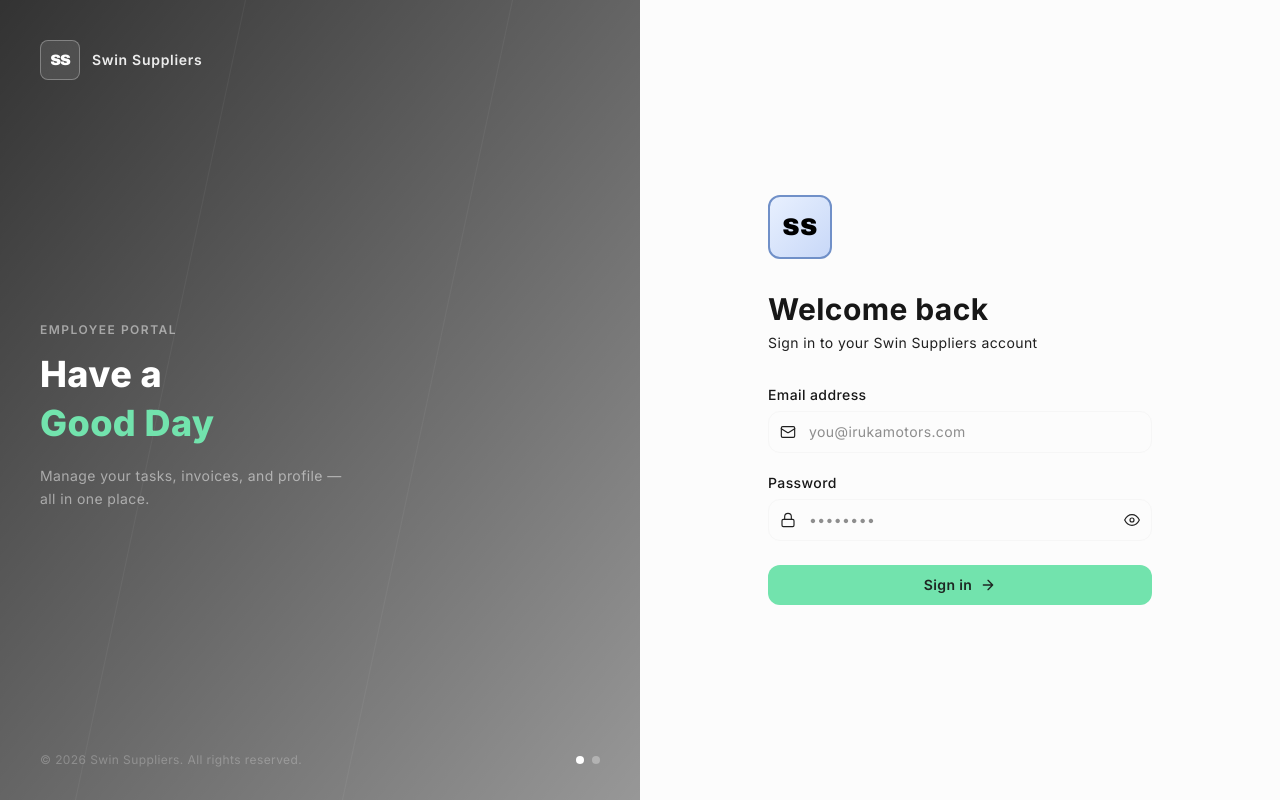
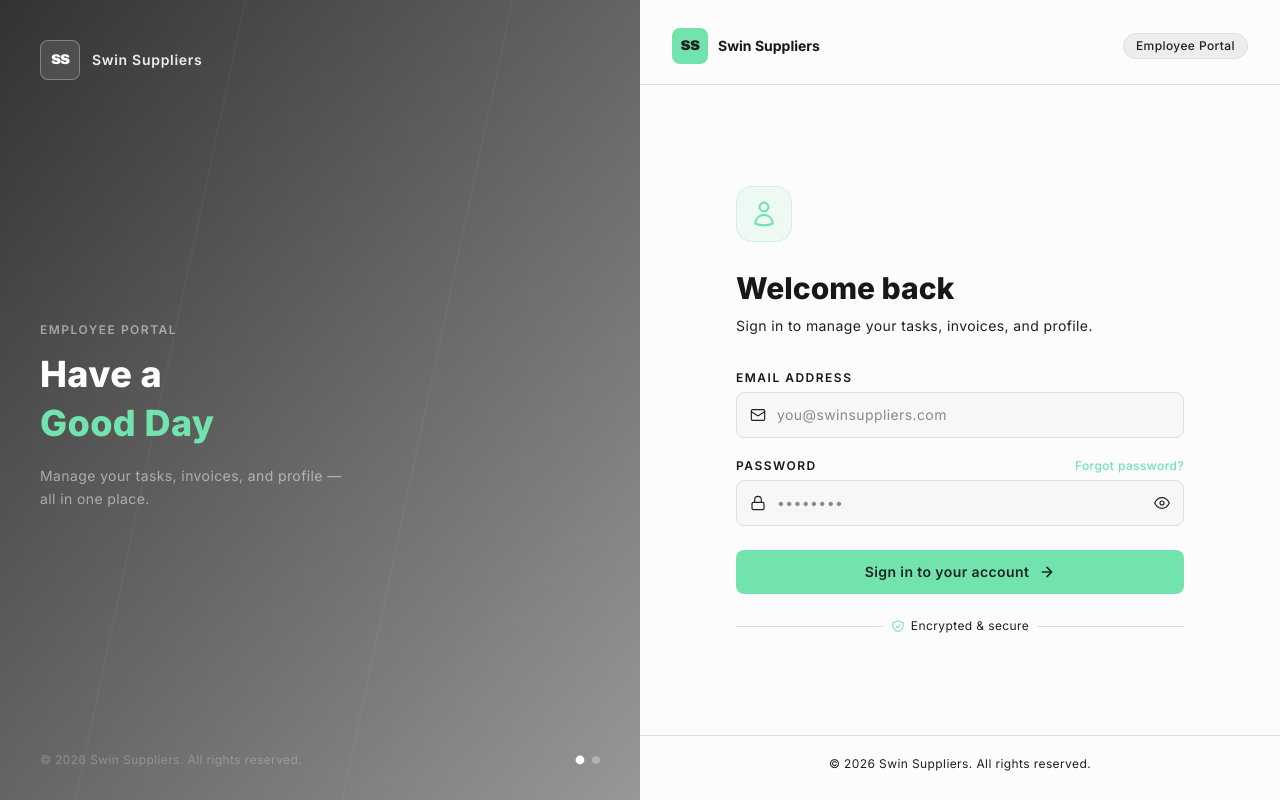
Before and after one commit to CrazeSliit/swing-suppliers, a Next.js app: page /login in a window 1280 px wide. Built offline with nearby package versions, Linux system fonts and the light colour scheme; no server answers.

Commit message:
Enhance LoginForm styling with border, padding, and background for improved visual appeal

```diff
--- a/app/login/LoginForm.tsx
+++ b/app/login/LoginForm.tsx
@@ -14,11 +14,11 @@ export default function LoginForm() {
 
       {/* Email */}
       <div className="flex flex-col gap-1.5">
-        <label htmlFor="email" className="text-sm font-medium text-foreground">
-          Email address
+        <label htmlFor="email" className="text-xs font-semibold text-foreground uppercase tracking-widest">
+          Email Address
         </label>
         <div className="relative">
-          <span className="absolute left-3 top-1/2 -translate-y-1/2 text-muted-foreground pointer-events-none">
+          <span className="absolute left-3.5 top-1/2 -translate-y-1/2 text-muted-foreground pointer-events-none">
             <svg viewBox="0 0 24 24" fill="none" stroke="currentColor" strokeWidth={1.75} className="w-4 h-4">
               <rect x="2" y="4" width="20" height="16" rx="2" />
               <path strokeLinecap="round" strokeLinejoin="round" d="m22 7-8.97 5.7a1.94 1.94 0 0 1-2.06 0L2 7" />
@@ -30,19 +30,24 @@ export default function LoginForm() {
             type="email"
             required
             autoComplete="email"
-            placeholder="you@irukamotors.com"
-            className="w-full pl-10 pr-4 py-2.5 rounded-xl border border-input bg-background text-foreground text-sm outline-none focus:ring-2 focus:ring-ring transition placeholder:text-muted-foreground/50"
+            placeholder="you@swinsuppliers.com"
+            className="w-full pl-10 pr-4 py-3 rounded-lg border border-border bg-muted/40 text-foreground text-sm outline-none focus:border-ring focus:ring-2 focus:ring-ring/25 focus:bg-background transition-all placeholder:text-muted-foreground/50"
           />
         </div>
       </div>
 
       {/* Password */}
       <div className="flex flex-col gap-1.5">
-        <label htmlFor="password" className="text-sm font-medium text-foreground">
-          Password
-        </label>
+        <div className="flex items-center justify-between">
+          <label htmlFor="password" className="text-xs font-semibold text-foreground uppercase tracking-widest">
+            Password
+          </label>
+          <span className="text-xs text-primary font-medium cursor-pointer hover:underline underline-offset-2">
+            Forgot password?
+          </span>
+        </div>
         <div className="relative">
-          <span className="absolute left-3 top-1/2 -translate-y-1/2 text-muted-foreground pointer-events-none">
+          <span className="absolute left-3.5 top-1/2 -translate-y-1/2 text-muted-foreground pointer-events-none">
             <svg viewBox="0 0 24 24" fill="none" stroke="currentColor" strokeWidth={1.75} className="w-4 h-4">
               <rect x="3" y="11" width="18" height="11" rx="2" />
               <path strokeLinecap="round" strokeLinejoin="round" d="M7 11V7a5 5 0 0 1 10 0v4" />
@@ -55,12 +60,12 @@ export default function LoginForm() {
             required
             autoComplete="current-password"
             placeholder="••••••••"
-            className="w-full pl-10 pr-11 py-2.5 rounded-xl border border-input bg-background text-foreground text-sm outline-none focus:ring-2 focus:ring-ring transition placeholder:text-muted-foreground/50"
+            className="w-full pl-10 pr-11 py-3 rounded-lg border border-border bg-muted/40 text-foreground text-sm outline-none focus:border-ring focus:ring-2 focus:ring-ring/25 focus:bg-background transition-all placeholder:text-muted-foreground/50"
           />
           <button
             type="button"
             onClick={() => setShowPassword((v) => !v)}
-            className="absolute right-3 top-1/2 -translate-y-1/2 text-muted-foreground hover:text-foreground transition-colors"
+            className="absolute right-3.5 top-1/2 -translate-y-1/2 text-muted-foreground hover:text-foreground transition-colors"
             tabIndex={-1}
             aria-label={showPassword ? "Hide password" : "Show password"}
           >
@@ -82,13 +87,13 @@ export default function LoginForm() {
 
       {/* Error */}
       {state.error && (
-        <div role="alert" className="flex items-center gap-2.5 rounded-xl border border-destructive/30 bg-destructive/8 px-3.5 py-2.5">
-          <svg viewBox="0 0 24 24" fill="none" stroke="currentColor" strokeWidth={2} className="w-4 h-4 text-destructive shrink-0">
+        <div role="alert" className="flex items-start gap-3 rounded-lg border border-destructive/25 bg-destructive/8 px-4 py-3">
+          <svg viewBox="0 0 24 24" fill="none" stroke="currentColor" strokeWidth={2} className="w-4 h-4 text-destructive shrink-0 mt-0.5">
             <circle cx="12" cy="12" r="10" />
             <line strokeLinecap="round" x1="12" y1="8" x2="12" y2="12" />
             <line strokeLinecap="round" x1="12" y1="16" x2="12.01" y2="16" />
           </svg>
-          <p className="text-sm text-destructive">{state.error}</p>
+          <p className="text-sm text-destructive leading-snug">{state.error}</p>
         </div>
       )}
 
@@ -96,7 +101,7 @@ export default function LoginForm() {
       <button
         type="submit"
         disabled={pending}
-        className="mt-1 flex items-center justify-center gap-2 py-2.5 px-4 rounded-xl bg-primary text-primary-foreground font-semibold text-sm hover:opacity-90 disabled:opacity-50 disabled:cursor-not-allowed transition"
+        className="mt-1 w-full flex items-center justify-center gap-2.5 py-3 px-6 rounded-lg bg-primary text-primary-foreground font-semibold text-sm hover:opacity-90 active:scale-[0.98] disabled:opacity-50 disabled:cursor-not-allowed transition-all"
       >
         {pending ? (
           <>
@@ -108,14 +113,26 @@ export default function LoginForm() {
           </>
         ) : (
           <>
-            Sign in
-            <svg viewBox="0 0 24 24" fill="none" stroke="currentColor" strokeWidth={2} className="w-4 h-4">
+            Sign in to your account
+            <svg viewBox="0 0 24 24" fill="none" stroke="currentColor" strokeWidth={2.5} className="w-4 h-4">
               <path strokeLinecap="round" strokeLinejoin="round" d="M5 12h14M12 5l7 7-7 7" />
             </svg>
           </>
         )}
       </button>
 
+      {/* Security note */}
+      <div className="flex items-center justify-center gap-2 pt-1">
+        <div className="flex-1 h-px bg-border" />
+        <div className="flex items-center gap-1.5 text-xs text-muted-foreground">
+          <svg viewBox="0 0 24 24" fill="none" stroke="currentColor" strokeWidth={1.75} className="w-3.5 h-3.5 shrink-0 text-primary">
+            <path strokeLinecap="round" strokeLinejoin="round" d="M9 12.75 11.25 15 15 9.75m-3-7.036A11.959 11.959 0 0 1 3.598 6 11.99 11.99 0 0 0 3 9.749c0 5.592 3.824 10.29 9 11.623 5.176-1.332 9-6.03 9-11.622 0-1.31-.21-2.571-.598-3.751h-.152c-3.196 0-6.1-1.248-8.25-3.285Z" />
+          </svg>
+          Encrypted & secure
+        </div>
+        <div className="flex-1 h-px bg-border" />
+      </div>
+
     </form>
   );
 }
--- a/app/login/LoginSlideshow.tsx
+++ b/app/login/LoginSlideshow.tsx
@@ -56,20 +56,8 @@ export default function LoginSlideshow() {
 
       {/* Top: brand */}
       <div className="relative z-10 px-10 pt-10 flex items-center gap-3">
-        <div
-          style={{
-            width: 40,
-            height: 40,
-            border: "1.5px solid rgba(255,255,255,0.3)",
-            borderRadius: 8,
-            display: "flex",
-            alignItems: "center",
-            justifyContent: "center",
-            background: "rgba(255,255,255,0.1)",
-            backdropFilter: "blur(8px)",
-          }}
-        >
-          <span style={{ fontSize: 15, fontWeight: 900, color: "#fff", fontFamily: '"Arial Black", sans-serif', letterSpacing: -1 }}>
+        <div className="w-10 h-10 rounded-lg border border-white/30 bg-white/10 backdrop-blur-sm flex items-center justify-center shrink-0">
+          <span className="text-white font-black text-sm" style={{ fontFamily: '"Arial Black", sans-serif', letterSpacing: -1 }}>
             SS
           </span>
         </div>
@@ -98,8 +86,7 @@ export default function LoginSlideshow() {
             <button
               key={i}
               onClick={() => { setFading(true); setTimeout(() => { setCurrent(i); setFading(false); }, 600); }}
-              className="w-2 h-2 rounded-full transition-all duration-300"
-              style={{ background: i === current ? "#fff" : "rgba(255,255,255,0.3)" }}
+              className={`w-2 h-2 rounded-full transition-all duration-300 ${i === current ? "bg-white scale-110" : "bg-white/30"}`}
               aria-label={`Go to slide ${i + 1}`}
             />
           ))}
--- a/app/login/page.tsx
+++ b/app/login/page.tsx
@@ -13,41 +13,59 @@ export default function LoginPage() {
       <LoginSlideshow />
 
       {/* ── Right Panel ──────────────────────────────── */}
-      <div className="flex w-full lg:w-1/2 items-center justify-center bg-background px-8 py-12">
-        <div className="w-full max-w-sm">
+      <div className="flex w-full lg:w-1/2 flex-col min-h-screen bg-background">
 
-          {/* Logo */}
-          <div className="flex justify-start mb-8">
-            <div
-              style={{
-                width: 64,
-                height: 64,
-                border: "2px solid rgb(112, 144, 200)",
-                borderRadius: 12,
-                display: "flex",
-                alignItems: "center",
-                justifyContent: "center",
-                flexShrink: 0,
-                background: "linear-gradient(135deg, rgb(232, 240, 254) 0%, rgb(200, 216, 248) 100%)",
-              }}
-            >
-              <div style={{ textAlign: "center", lineHeight: 1 }}>
-                <span style={{ fontSize: 24, fontWeight: 900, color: "rgb(0, 0, 0)", fontFamily: '"Arial Black", sans-serif' }}>S</span>
-                <span style={{ fontSize: 24, fontWeight: 900, color: "rgb(0, 0, 0)", fontFamily: '"Arial Black", sans-serif' }}>S</span>
+        {/* Top bar */}
+        <div className="flex items-center justify-between px-8 pt-7 pb-5 border-b border-border">
+          <div className="flex items-center gap-2.5">
+            <div className="w-9 h-9 rounded-lg bg-primary flex items-center justify-center shrink-0">
+              <span className="text-primary-foreground font-black text-sm" style={{ fontFamily: '"Arial Black", sans-serif', letterSpacing: -0.5 }}>
+                SS
+              </span>
+            </div>
+            <span className="text-sm font-bold text-foreground tracking-tight">Swin Suppliers</span>
+          </div>
+          <span className="text-xs font-medium text-muted-foreground bg-muted px-3 py-1 rounded-full border border-border">
+            Employee Portal
+          </span>
+        </div>
 
+        {/* Center content */}
+        <div className="flex flex-1 items-center justify-center px-8 py-10">
+          <div className="w-full max-w-md">
+
+            {/* Icon badge */}
+            <div className="mb-7">
+              <div className="w-14 h-14 rounded-2xl bg-primary/10 border border-primary/25 flex items-center justify-center">
+                <svg viewBox="0 0 24 24" fill="none" stroke="currentColor" strokeWidth={1.75} className="w-7 h-7 text-primary">
+                  <path strokeLinecap="round" strokeLinejoin="round" d="M15.75 6a3.75 3.75 0 1 1-7.5 0 3.75 3.75 0 0 1 7.5 0ZM4.501 20.118a7.5 7.5 0 0 1 14.998 0A17.933 17.933 0 0 1 12 21.75c-2.676 0-5.216-.584-7.499-1.632Z" />
+                </svg>
               </div>
             </div>
+
+            {/* Heading */}
+            <div className="mb-8">
+              <h1 className="text-3xl font-extrabold text-foreground tracking-tight leading-tight">
+                Welcome back
+              </h1>
+              <p className="text-muted-foreground text-sm mt-2 leading-relaxed">
+                Sign in to manage your tasks, invoices, and profile.
+              </p>
+            </div>
+
+            {/* Form */}
+            <LoginForm />
+
           </div>
+        </div>
 
-          {/* Heading */}
-          <div className="mb-8">
-            <h1 className="text-3xl font-bold text-foreground">Welcome back</h1>
-            <p className="text-muted-foreground text-sm mt-1.5">Sign in to your Swin Suppliers account</p>
-          </div>
+        {/* Footer */}
+        <div className="px-8 pb-7 border-t border-border">
+          <p className="text-xs text-muted-foreground text-center pt-5">
+            © {new Date().getFullYear()} Swin Suppliers. All rights reserved.
+          </p>
+        </div>
 
-          <LoginForm />
-
-        </div>
       </div>
     </main>
   );
```
